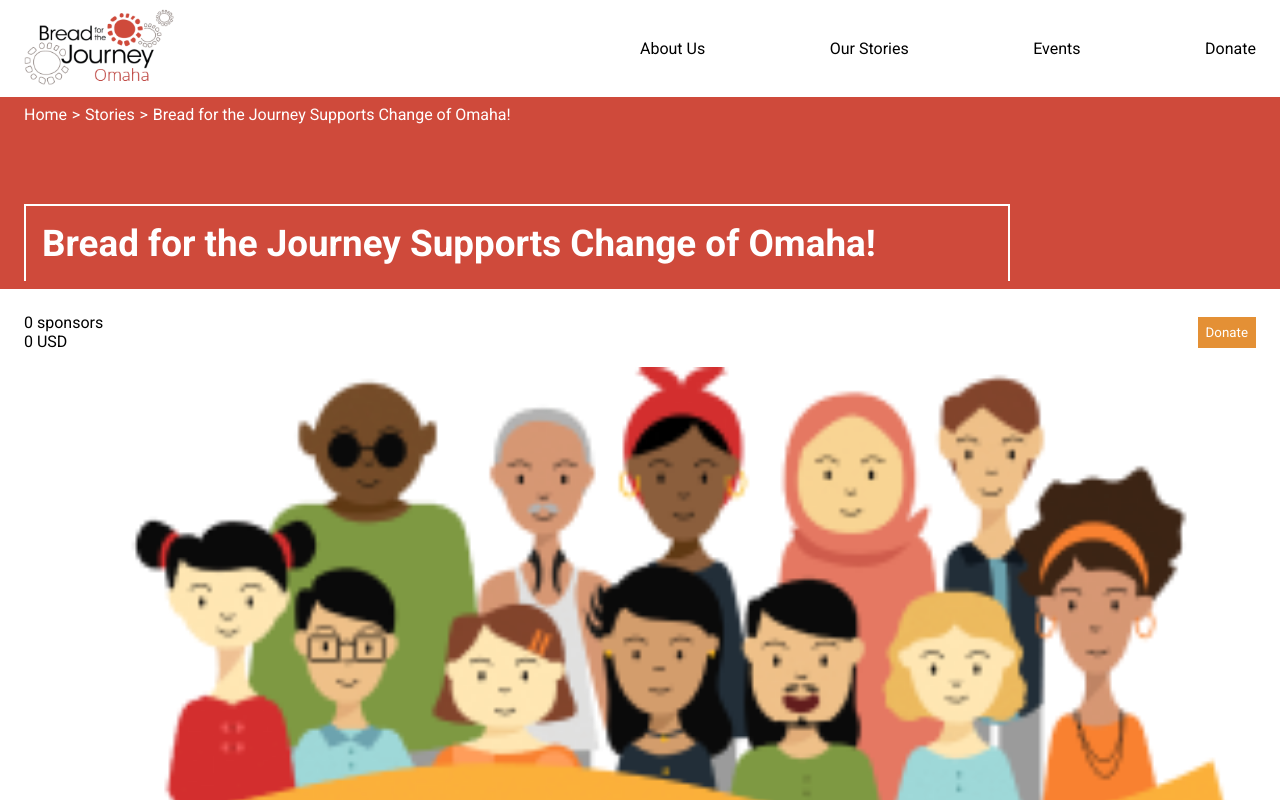
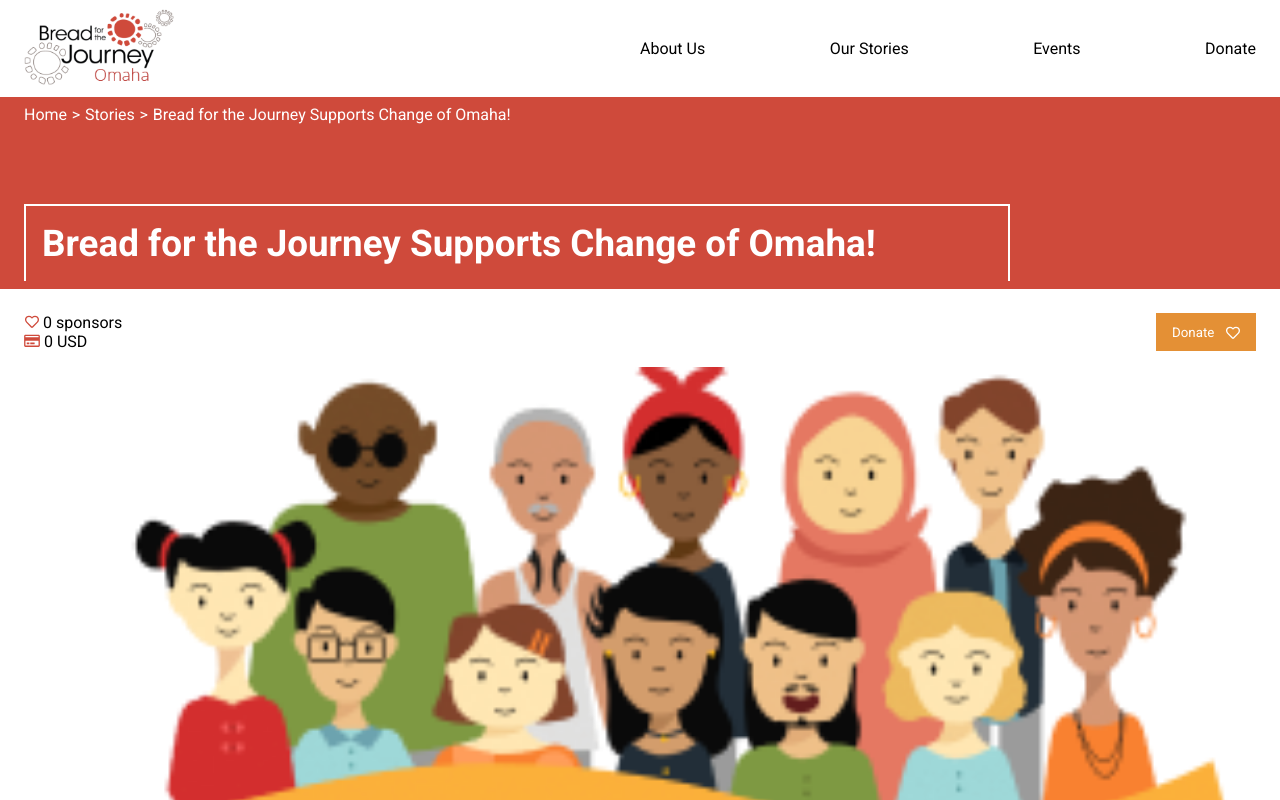
Before and after one commit to oneleif/bfjWebsite-React, a React (Create React App) app: page /stories/1 in a window 1280 px wide. Shown: the top 800 px of the page. Built offline with nearby package versions, Linux system fonts and the light colour scheme.

Commit message:
added icons to individual stories page

```diff
--- a/src/pages/IndividualStoryView.jsx
+++ b/src/pages/IndividualStoryView.jsx
@@ -4,6 +4,9 @@
 import Container from '../components/Container';
 import ArticleContainer from '../components/ArticleContainer';
 import { STORIES } from '../constants/stories';
+//assets
+import { ReactComponent as HeartIcon } from '../assets/icons/heart.svg';
+import { ReactComponent as CreditCardIcon } from '../assets/icons/credit_card.svg';
 
 const IndividualStoryView = ({ match }) => {
     const story = STORIES.find((story) => story.id === match.params.id);
@@ -32,20 +35,27 @@
                 </Container>
             </div>
             <Container maxWidth="xl">
+                {/* MAIN CONTENT */}
                 <main className="individual-story-view-content">
                     <div className="charity">
                         <div className="text">
                             <p>
-                                <span className="icon"></span>
+                                <span className="icon">
+                                    <HeartIcon />
+                                </span>{' '}
                                 {story.sponsorsAmount} sponsors
                             </p>
                             <p>
-                                <span className="icon"></span>
+                                <span className="icon">
+                                    <CreditCardIcon />
+                                </span>{' '}
                                 {story.donationsAmount} USD
                             </p>
                         </div>
                         <div className="btn">
-                            <button>Donate </button>
+                            <button>
+                                Donate <HeartIcon />
+                            </button>
                         </div>
                     </div>
                     <div className="image">
--- a/src/styles/pages/_individual-story-view.scss
+++ b/src/styles/pages/_individual-story-view.scss
@@ -88,12 +88,28 @@
             justify-content: space-between;
             align-items: center;
 
+            .text {
+                p {
+                    .icon {
+                        svg {
+                            path {
+                                fill: $lightRed;
+                            }
+                        }
+                    }
+                }
+            }
+
             button {
                 background-color: $yellow;
-                padding: 0.5rem;
+                padding: 0.7rem 1rem;
                 border: none;
                 outline: none;
                 color: white;
+                display: flex;
+                align-items: center;
+                justify-content: space-between;
+                width: 100px;
 
                 &:hover {
                     cursor: pointer;
```
Also changed, not shown: src/assets/icons/credit_card.svg (added), src/assets/icons/heart.svg (added).
